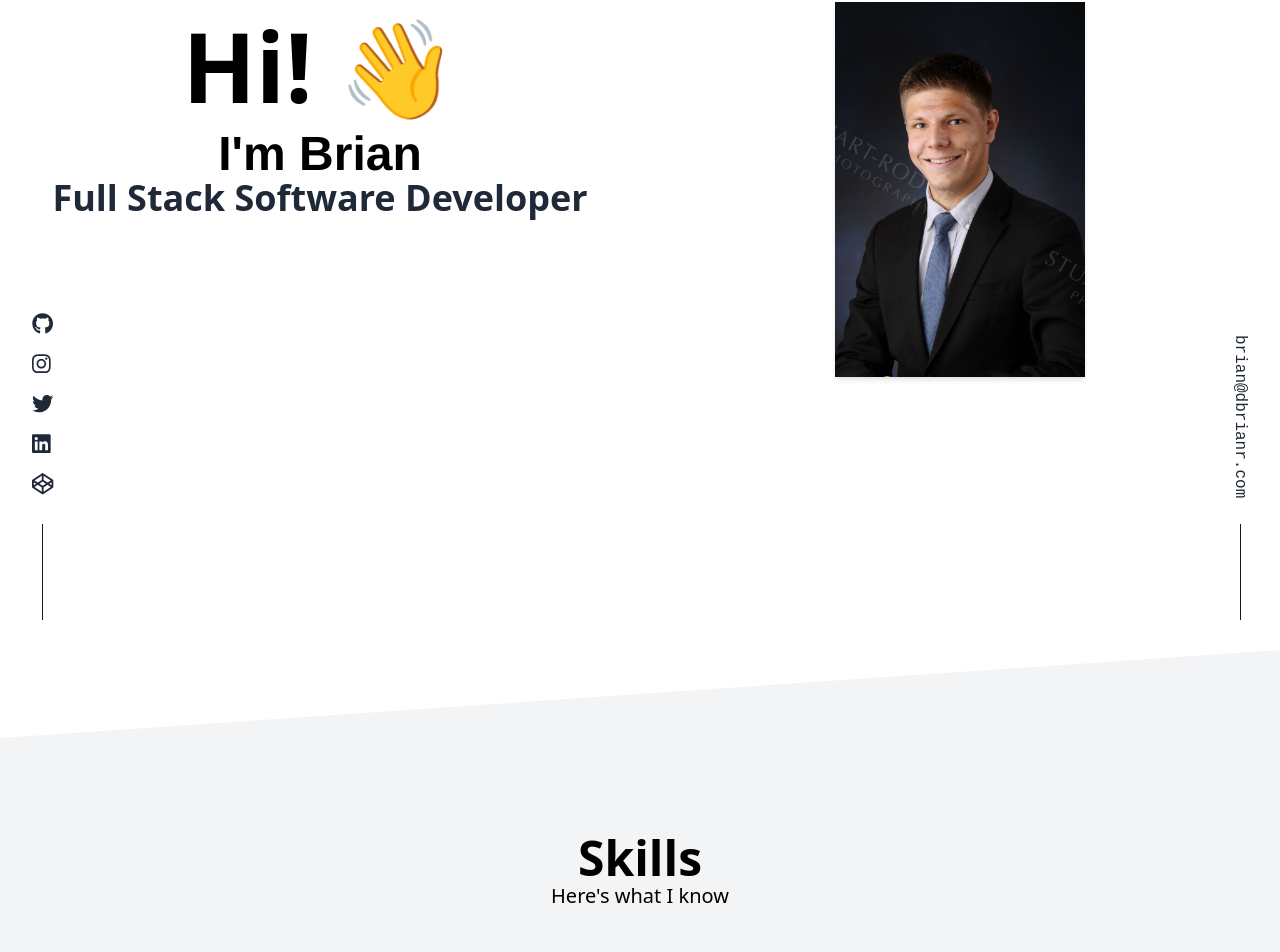
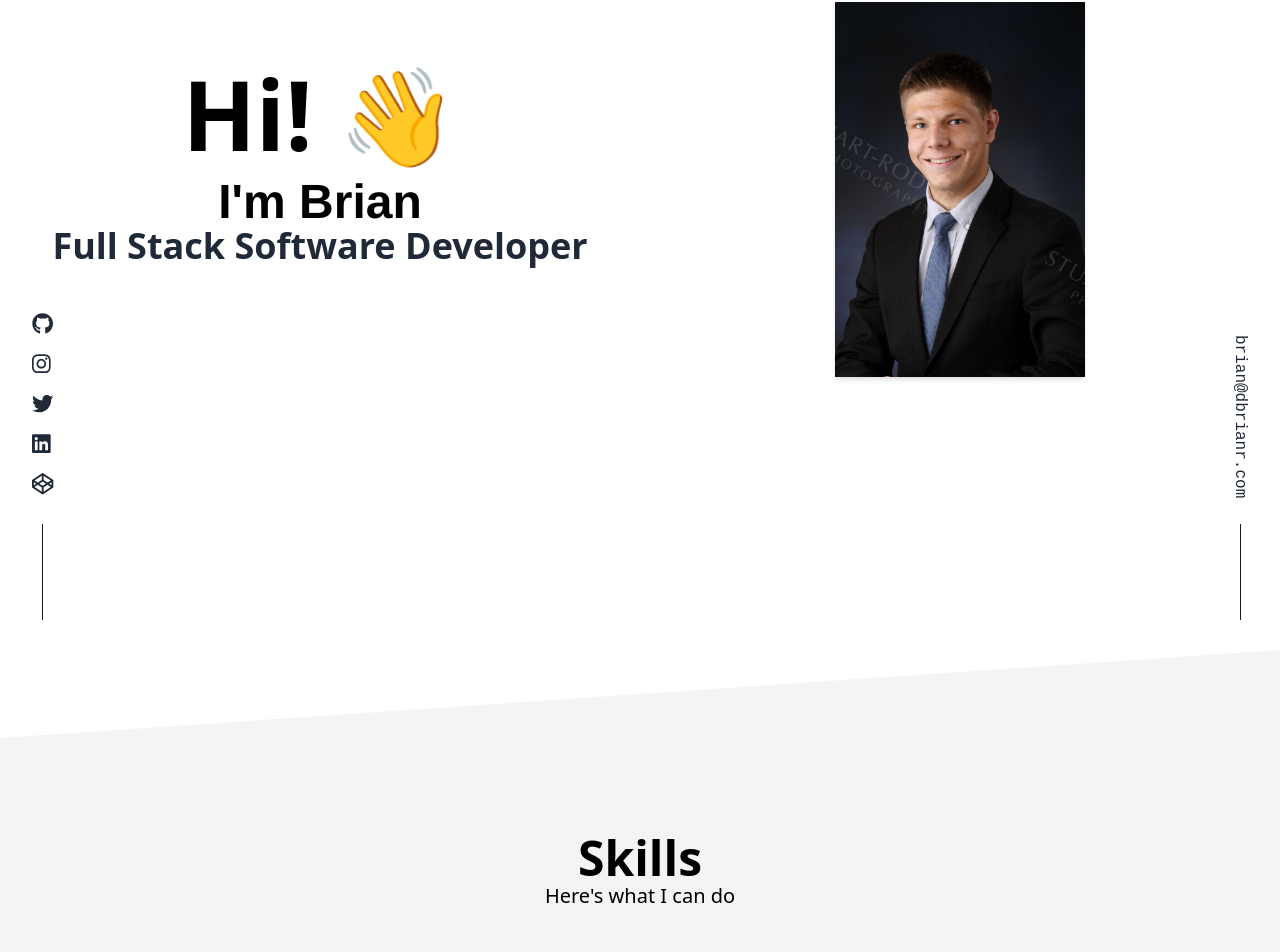
Before and after one commit to reichman2/portfolio, a Next.js app: page / in a window 1280 px wide. Shown: the part 180-1132 px from the top of the page. Built offline with nearby package versions, Linux system fonts and the light colour scheme.

Commit message:
center greeting in hero

```diff
--- a/src/pages/index.tsx
+++ b/src/pages/index.tsx
@@ -3,7 +3,6 @@
 import React from 'react';
 
 import Card from 'src/components/Card';
-import Perspective from 'src/components/Perspective';
 import Layout from "../templates/Layout";
 
 import skills from '../data/mySkills';
@@ -61,12 +60,14 @@
       <section className="hero bg-white h-screen">
         <div className="flex m-auto flex-col lg:flex-row">
           <div className="lg:w-1/2 md:w-full mt-20">
-            <h1 className="font-semibold text-8xl text-center mb-4">
-              Hi! <span className="wave-emoji wave-animation" onMouseEnter={(e) => waveHover(e)}>👋</span>
-            </h1>
-            <div className="text-center">
-              <span className="font-semibold font-raleway text-5xl text-center">I'm Brian</span><br />
-              <span className="font-semibold text-4xl text-gray-800 text-center">Full Stack Software Developer</span>
+            <div className="flex flex-col justify-center resize-y h-full">
+              <h1 className="font-semibold text-8xl align text-center mb-4">
+                Hi! <span className="wave-emoji wave-animation" onMouseEnter={(e) => waveHover(e)}>👋</span>
+              </h1>
+              <div className="text-center">
+                <span className="font-semibold font-raleway text-5xl text-center">I'm Brian</span><br />
+                <span className="font-semibold text-4xl text-gray-800 text-center">Full Stack Software Developer</span>
+              </div>
             </div>
           </div>
           <div className="lg:w-1/2 sm:w-full">
@@ -80,7 +81,7 @@
       </section>
       <section className="w-full lg:p-24 p-8">
         <h3 className="font-semibold text-5xl text-center">Skills</h3>
-        <p className="text-xl text-center pb-12">Here's what I know</p>
+        <p className="text-xl text-center pb-12">Here's what I can do</p>
 
         <Masonry
           breakpointCols={ bpCols }
```
